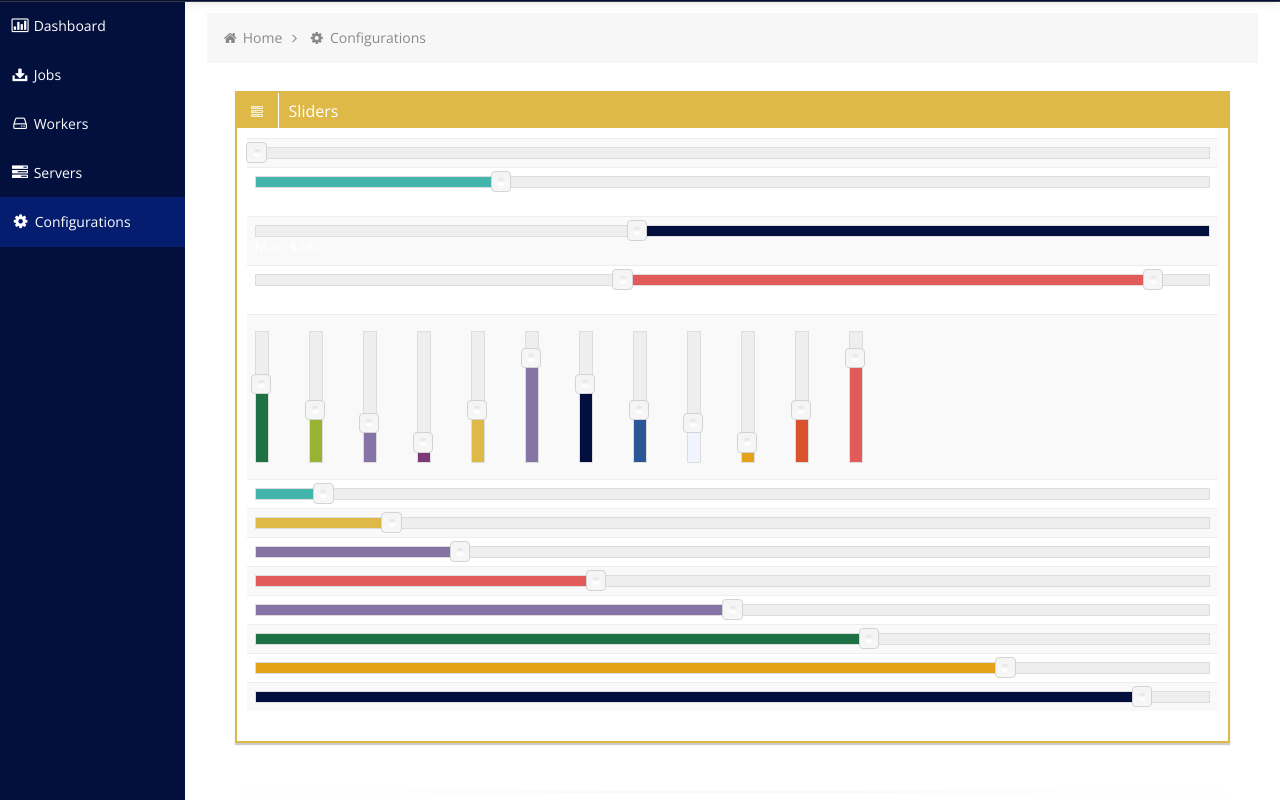
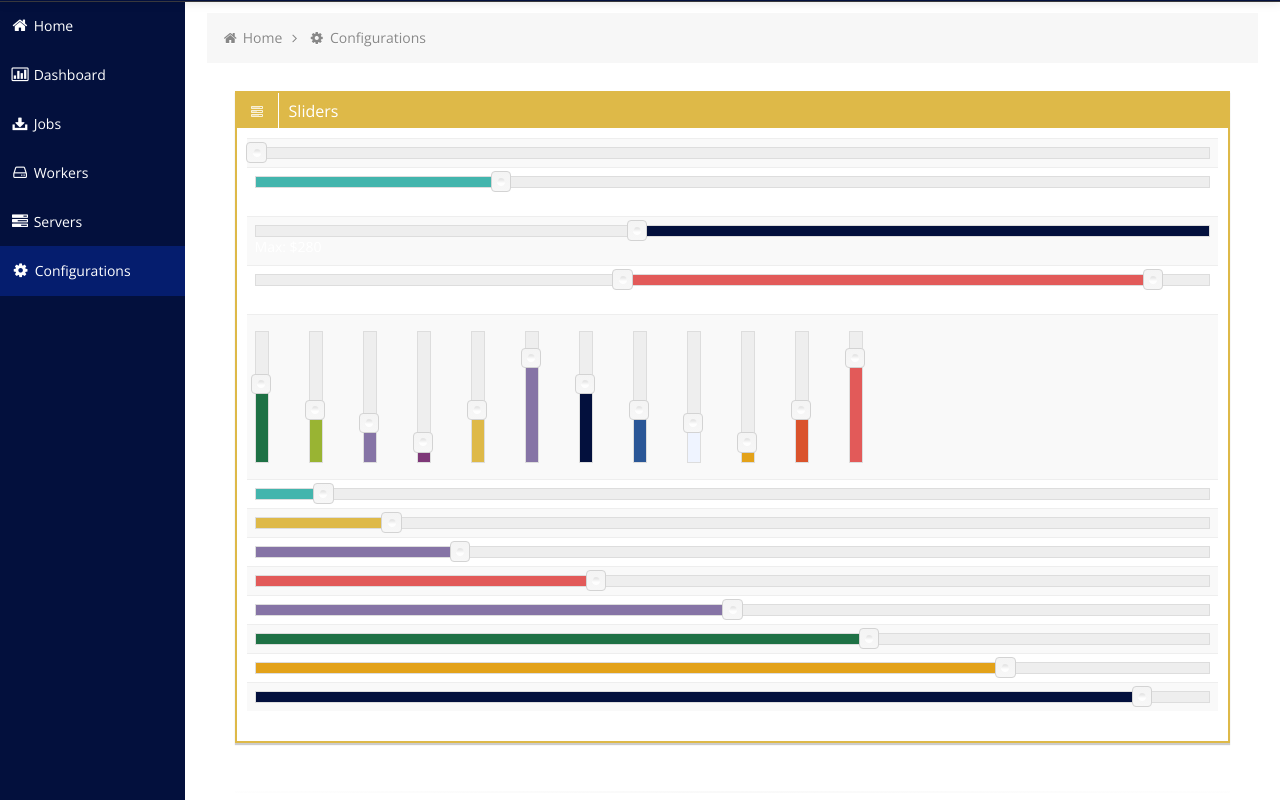
Before and after one commit to bchiang7/RAGTAG, a plain HTML site: page config.html in a window 1280 px wide. Shown: the part 59-859 px from the top of the page. Drawn offline with nearby package versions, Linux system fonts and the light colour scheme.

Commit message:
add home button to landing apge

```diff
--- a/config.html
+++ b/config.html
@@ -336,6 +336,7 @@
 			<div id="sidebar-left" class="span2">
 				<div class="nav-collapse sidebar-nav">
 					<ul class="nav nav-tabs nav-stacked main-menu">
+						<li><a href="landing.html"><i class="icon-home"></i><span class="hidden-tablet"> Home</span></a></li>
 						<li><a href="index.html"><i class="icon-bar-chart"></i><span class="hidden-tablet"> Dashboard</span></a></li>
 						<!--<li><a href="messages.html"><i class="icon-envelope"></i><span class="hidden-tablet"> Messages</span></a></li>-->
 						<li><a href="jobs.html"><i class="icon-download-alt"></i><span class="hidden-tablet"> Jobs</span></a></li>
```
Also changed, not shown: index.html (+1 -0 lines), jobs.html (+1 -0 lines), servers.html (+1 -0 lines), workers.html (+1 -0 lines).
